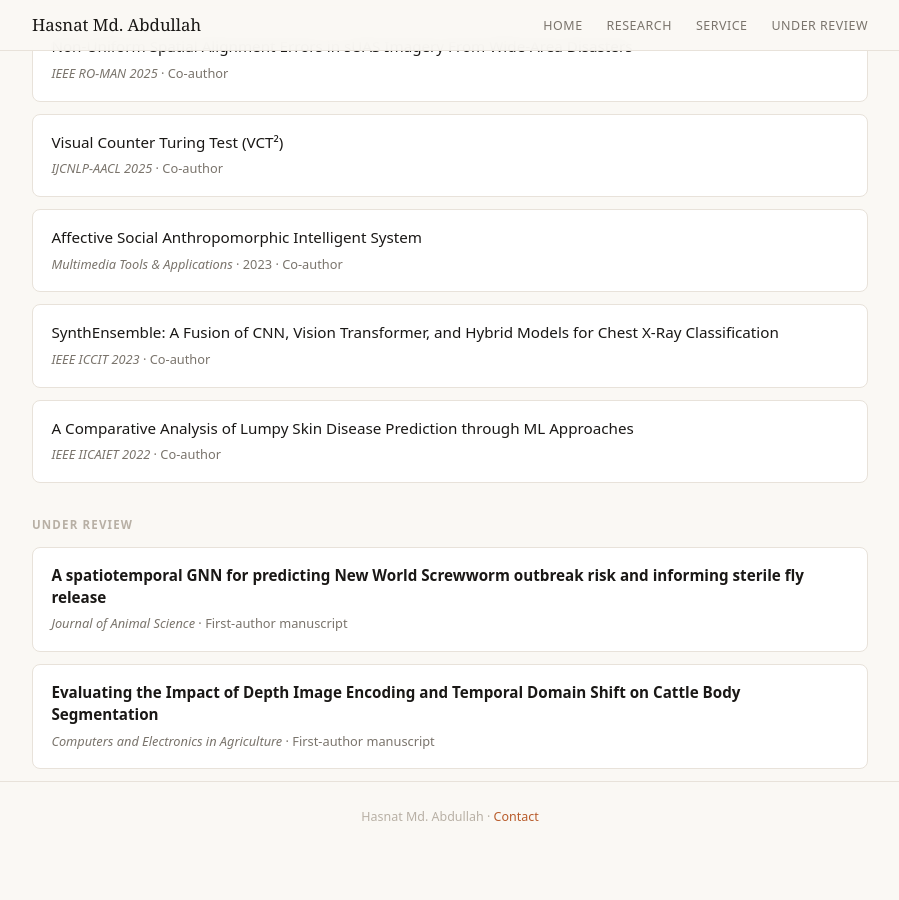
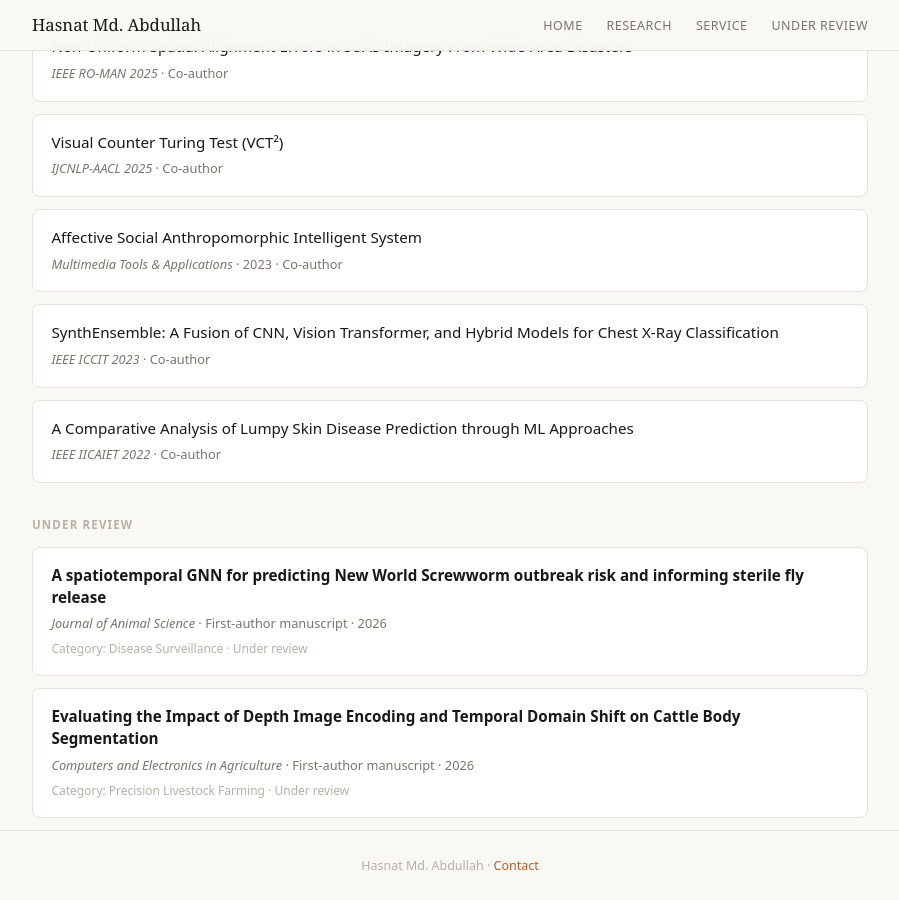
Before and after one commit to Hasnat79/Hasnat79.github.io, a Jekyll site: the page built from _pages/publications.html, in a window 1280 px wide and 900 px high, scrolled down 938 px. Shown: the whole window, without its empty margins (190-1089 px from the left). Built offline with Jekyll 4.4.1, drawn with Linux system fonts in a browser that asks for light colours; before the commit the page ends 1790 px from its top, so only the background shows below that.

Commit message:
Add manuscripts and research categories
Add the New World Screwworm and cattle segmentation manuscripts to news and publication lists with under-review status and Disease Surveillance or Precision Livestock Farming categories.\n\nCo-authored-by: Copilot <223556219+Copilot@users.noreply.github.com>

```diff
--- a/_pages/publications.html
+++ b/_pages/publications.html
@@ -170,11 +170,13 @@ layout: null
     <p class="section-label" id="under-review">Under review</p>
     <article class="paper">
       <h2 class="paper-title">A spatiotemporal GNN for predicting New World Screwworm outbreak risk and informing sterile fly release</h2>
-      <p class="paper-meta"><em>Journal of Animal Science</em> · First-author manuscript</p>
+      <p class="paper-meta"><em>Journal of Animal Science</em> · First-author manuscript · 2026</p>
+      <p class="paper-note">Category: Disease Surveillance · Under review</p>
     </article>
     <article class="paper">
       <h2 class="paper-title">Evaluating the Impact of Depth Image Encoding and Temporal Domain Shift on Cattle Body Segmentation</h2>
-      <p class="paper-meta"><em>Computers and Electronics in Agriculture</em> · First-author manuscript</p>
+      <p class="paper-meta"><em>Computers and Electronics in Agriculture</em> · First-author manuscript · 2026</p>
+      <p class="paper-note">Category: Precision Livestock Farming · Under review</p>
     </article>
   </main>
 
```
Also changed, not shown: index.html (+57 -1 lines).
